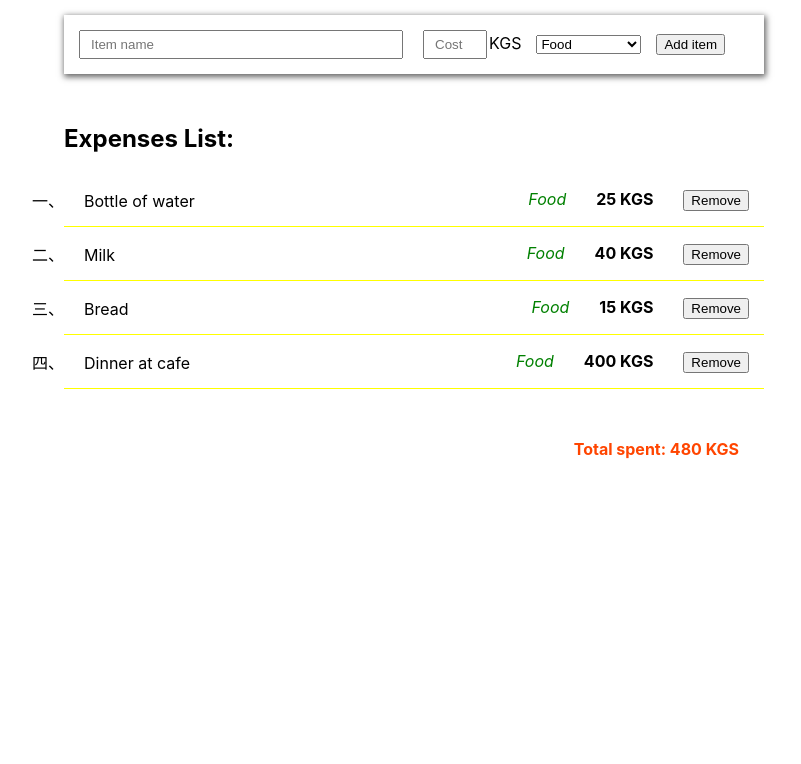
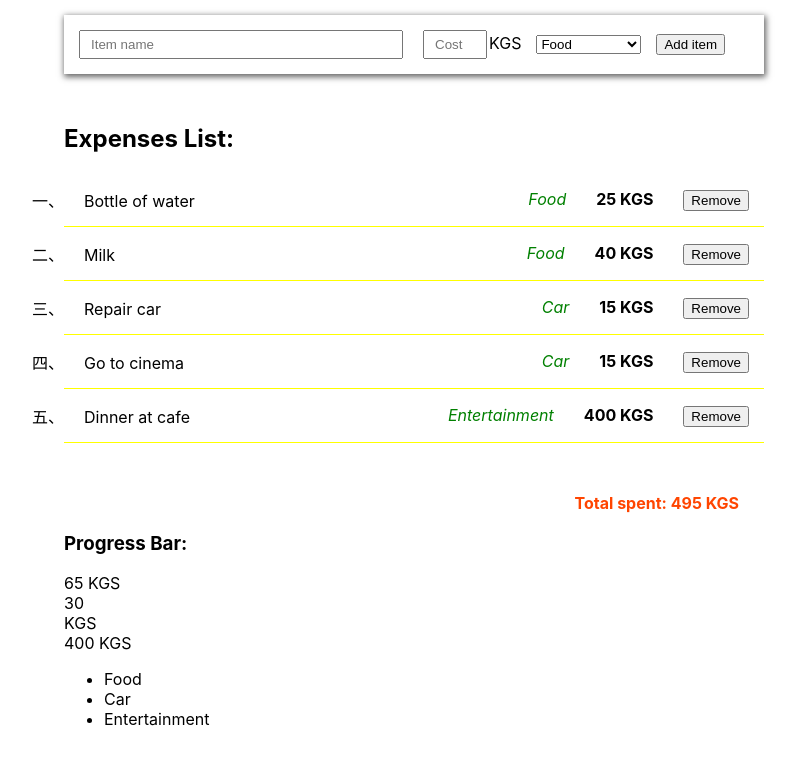
Before and after one commit to Libron/hw-57, a React (Create React App) app: page / in a window 1280 px wide. Shown: the top 764 px of the page, without its empty margins (226-1027 px from the left). Built offline with nearby package versions, Linux system fonts and the light colour scheme.

Commit message:
Fixed issues with wrong calculation of progressbar

```diff
--- a/src/App.js
+++ b/src/App.js
@@ -15,10 +15,11 @@ class App extends Component {
         const initList = [
             {name: "Bottle of water", cost: 25, category: "Food"},
             {name: "Milk", cost: 40, category: "Food"},
-            {name: "Bread", cost: 15, category: "Food"},
-            {name: "Dinner at cafe", cost: 400, category: "Food"}
+            {name: "Repair car", cost: 15, category: "Car"},
+            {name: "Go to cinema", cost: 15, category: "Car"},
+            {name: "Dinner at cafe", cost: 400, category: "Entertainment"}
         ];
-        this.setState({expenses: initList, total: 480, category: "Food"});
+        this.setState({expenses: initList, total: 495, category: "Food"});
     };
 
     addExpense = event => {
@@ -69,7 +70,10 @@ class App extends Component {
           </ul>
         </div>
           <p className="Total">Total spent: {this.state.total} KGS</p>
-          <ProgressBar data={this.state.expenses} />
+          <ProgressBar
+              data={this.state.expenses}
+              total={this.state.total}
+          />
       </div>
     );
   }
--- a/src/components/ControlPanel/ControlPanel.js
+++ b/src/components/ControlPanel/ControlPanel.js
@@ -8,7 +8,7 @@ const ControlPanel = props => {
             <input type="text" className="Item-cost" onChange={props.costExpense} placeholder="Cost"/>
             <label htmlFor="Item-cost">KGS</label>
             <select name="category" id="category" onChange={props.categoryExpense}>
-                <option selected value="Food">Food</option>
+                <option value="Food">Food</option>
                 <option value="Entertainment">Entertainment</option>
                 <option value="Car">Car</option>
             </select>
--- a/src/components/ProgressBar/ProgressBar.js
+++ b/src/components/ProgressBar/ProgressBar.js
@@ -1,10 +1,31 @@
 import React from 'react';
+import './ProgressBar.css';
 
-const ProgressBar = () => {
+const ProgressBar = props => {
+    const category = props.data.reduce((acc, item) => {
+        if (item.category in acc) {
+            acc[item.category] += item.cost;
+        } else {
+            acc[item.category] = item.cost;
+        }
+        return acc;
+    }, {});
+
+
     return (
-        <div className="ProgressBar">
-
-        </div>
+        <React.Fragment>
+            <h3>Progress Bar:</h3>
+            <div className="ProgressBar">
+                {Object.keys(category).reduce((acc, key) => {
+                    let barWidth = category[key] * 100 / props.total;
+                    acc.push(<div key={key} className={key} style={{width: barWidth + '%'}}> {category[key] + ' KGS'}</div>);
+                    return acc;
+                }, [])}
+            </div>
+            <ul className="ProgressBar-Info">
+                {Object.keys(category).map(key => <li className={key} key={key}>{key}</li>)}
+            </ul>
+        </React.Fragment>
     );
 };
 
```
